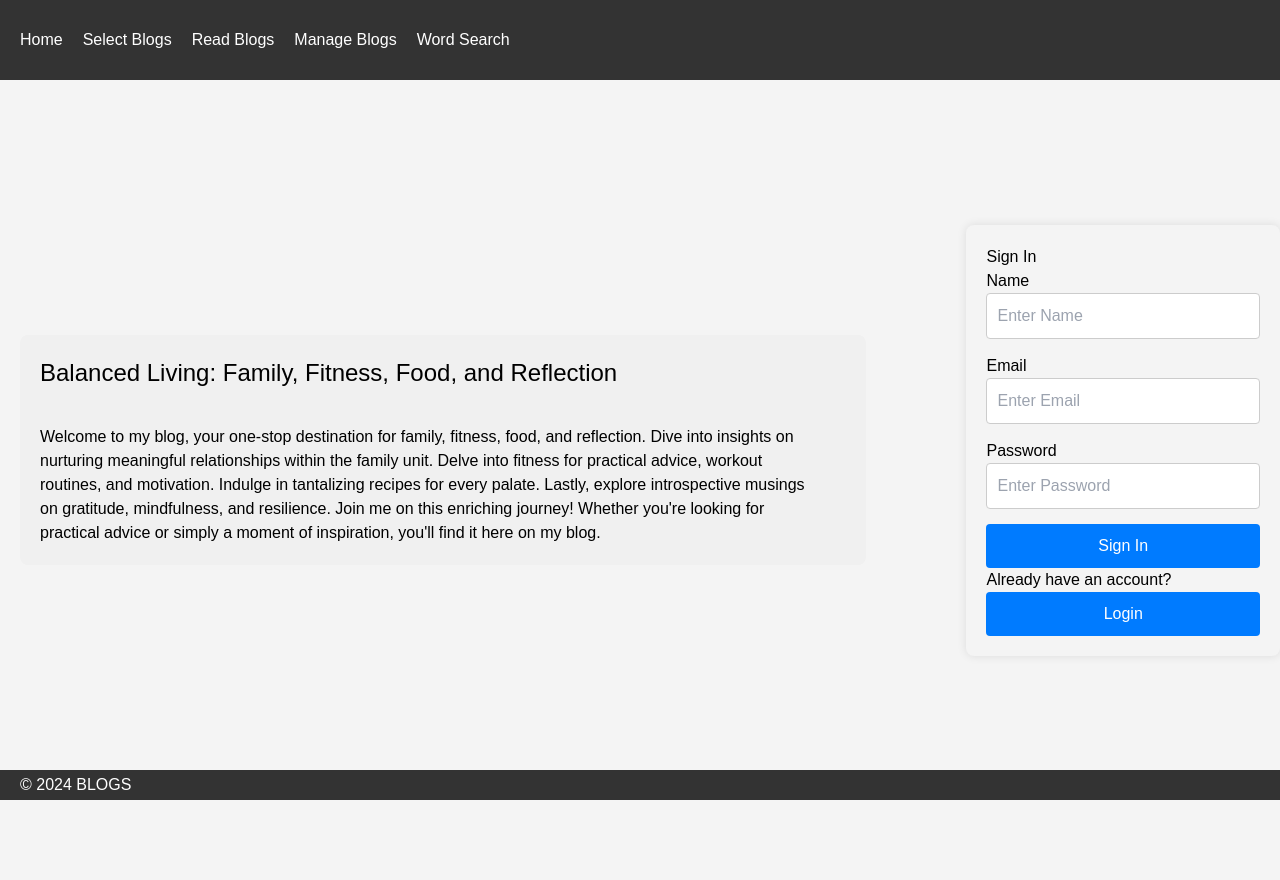
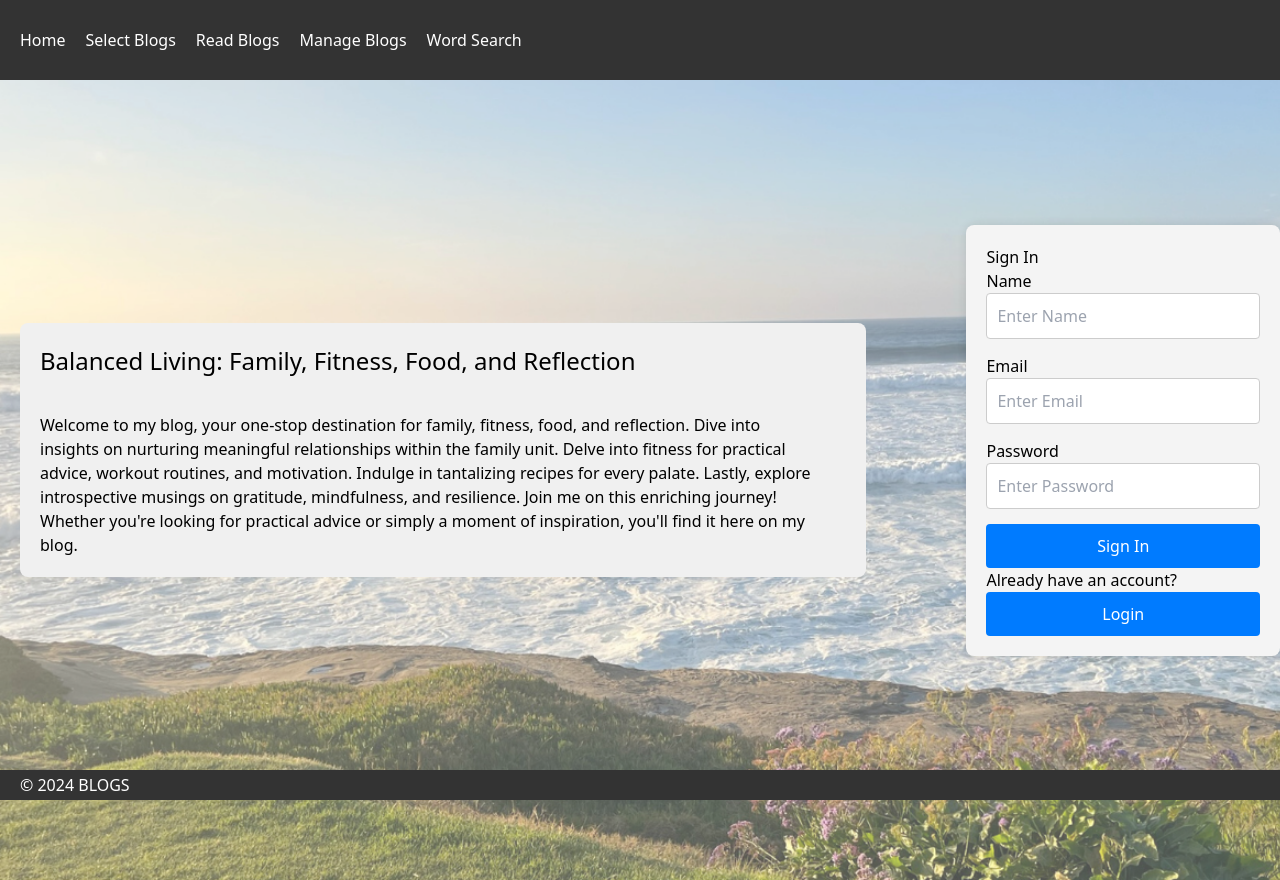
Before and after one commit to Chokseys2022/Frontend, a React (Vite) app: page / in a window 1280 px wide. Built offline with nearby package versions, Linux system fonts and the light colour scheme.

Commit message:
added image to body

```diff
--- a/src/App.css
+++ b/src/App.css
@@ -1,7 +1,8 @@
 /* Body styles */
 body {
-  font-family: Arial, sans-serif;
-  background-color: #f4f4f4;
+  background-image: url('./images/sea.png');
+  background-size: cover;
+  /* Add any additional styles you need */
 }
 
 /* Container */
--- /dev/null
+++ b/src/pages/ReadBlog.css
@@ -0,0 +1,3 @@
+body {
+    background-color: #f0f0f0; /* Set your desired background color */
+  }
--- a/src/pages/SelectBlog.jsx
+++ b/src/pages/SelectBlog.jsx
@@ -8,7 +8,7 @@
 
 function SelectBlog() {
   return (
-    <div className="search-blog-container">
+    <div className="search-blog-container" style={{ backgroundColor: "#f0f0f0" }}>
       <h1> </h1>
 
       <div className="button-container">
```
Also changed, not shown: src/pages/Home.jsx (+6 -5 lines).
